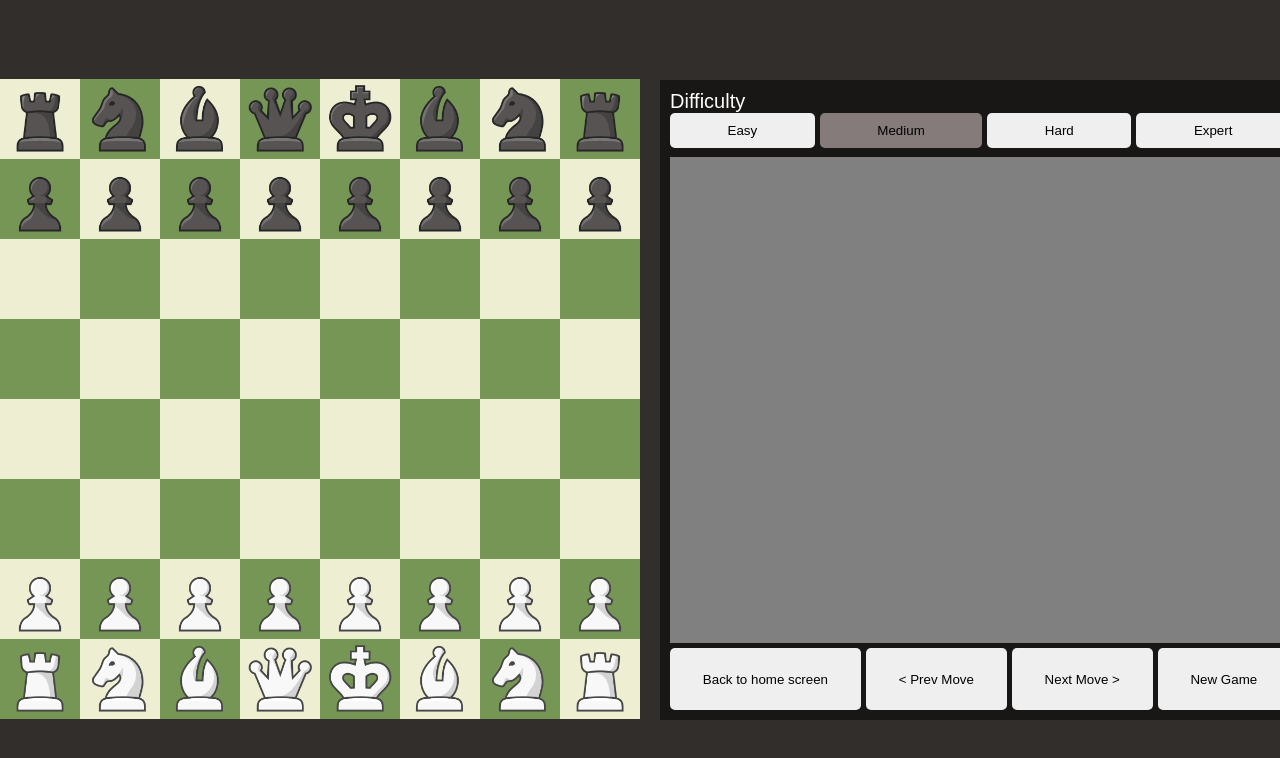
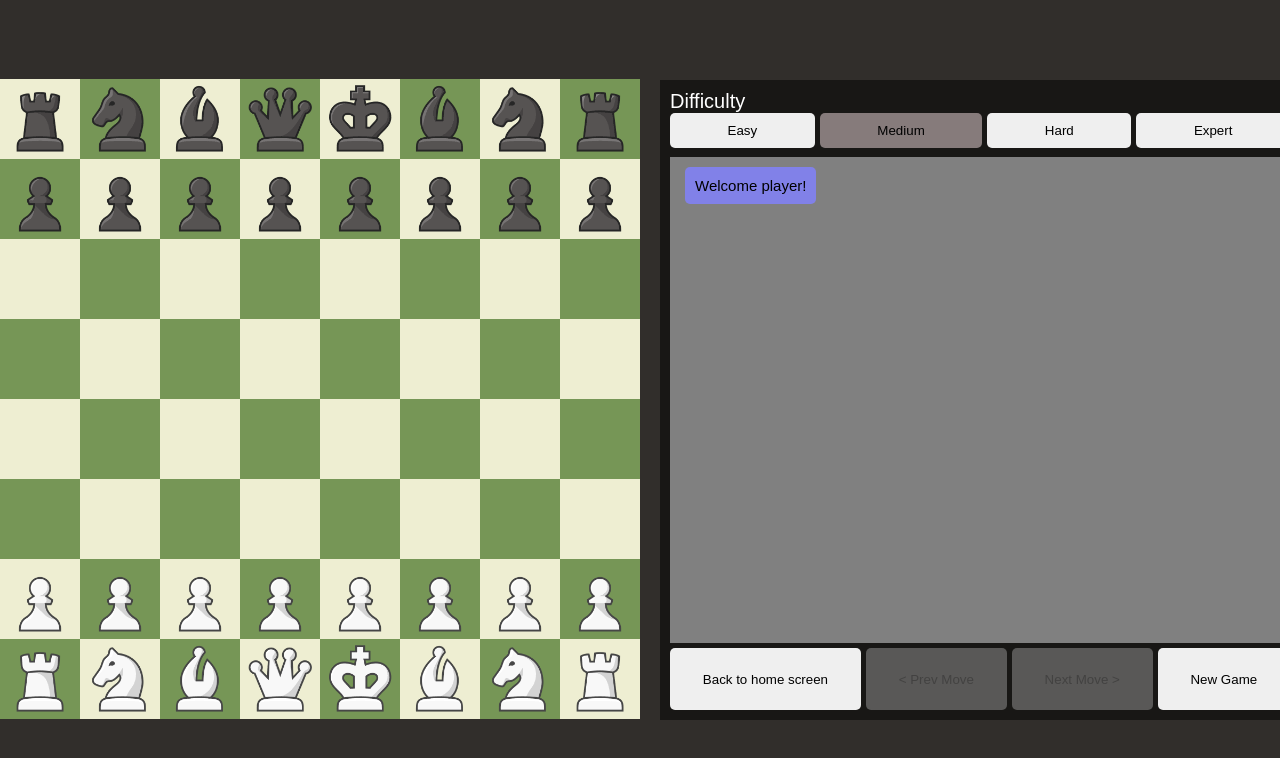
Before and after one commit to DHKH-2019-2013/chs-frontend, a React app: page /bot in a window 1280 px wide. Shown: the top 758 px of the page. Built offline with nearby package versions, Linux system fonts and the light colour scheme; no server answers.

Commit message:
[feat] add logger in bot

```diff
--- a/src/app/component/board/board.component.tsx
+++ b/src/app/component/board/board.component.tsx
@@ -10,6 +10,7 @@ import { sendPlayerMove } from "../../config/socket-client-config/socket-client-
 import { GameMode, INTELIGENCE } from "../../constant/constant";
 import { Chessman } from "../../entities/chessman/chessman";
 import { socket } from "../../service/socket/socket.service";
+import { sendMessageInBotRoom } from "../bot-settings-bar/bot-settings-bar.component";
 import ChessmanComponent from "../chessman/chessman.component";
 import { BoardProps, CastlingResult, ListenUpdateMoveParams, PlayerMoveInfo } from "./board.component.i";
 
@@ -86,6 +87,21 @@ export default function BoardComponent({
     return { isCastling: false };
   }
 
+  function isGameOver(isGameOver: boolean, object: string) {
+    if (isGameOver) {
+      switch (object) {
+        case "you": {
+          console.log("you win");
+          break;
+        }
+        case "bot": {
+          sendMessageInBotRoom("You lose", true);
+          break;
+        }
+      }
+    }
+  }
+
   function getChessmanMove(currentPos: string) {
     return board[currentPos]?.object?.move(board, currentPos);
   }
@@ -130,8 +146,10 @@ export default function BoardComponent({
 
     // trigger board re-render
     forceUpdate();
+    sendMessageInBotRoom(`bot move from ${currentPos} to ${nextPos}`, true);
     toggleDisableMoveCursor(false);
     toggleCheckmate(response.isCheckmate);
+    isGameOver(response.isGameOver, "bot");
   }
 
   async function moveChessmanByPlayer(event: any, currentPos: string) {
@@ -166,6 +184,9 @@ export default function BoardComponent({
 
       // disable player mouse cursor
       toggleDisableMoveCursor(true);
+      toggleCheckmate(result.isCheckmate);
+      sendMessageInBotRoom(`you move from ${currentPos} to ${nextPos}`, false);
+      isGameOver(result.isGameOver, "you");
     } catch (e) {
       // do nothing
     }
--- a/src/app/component/bot-settings-bar/_bot_settings_bar.scss
+++ b/src/app/component/bot-settings-bar/_bot_settings_bar.scss
@@ -37,6 +37,27 @@ div#bot-settings-bar {
 
   #bot-settings-bar-history {
     background-color: gray;
+    overflow-y: scroll;
+    padding: 0px 15px;
+
+    div {
+      &.right {
+        display: flex;
+        justify-content: right;
+      }
+
+      .bubble-message {
+        display: block;
+        background-color: rgb(129, 129, 232);
+        font-size: 1.5rem;
+        padding: 10px;
+        margin: 10px 0px;
+        border-radius: 5px;
+        width: fit-content;
+        max-width: 100%;
+        word-break: break-all;
+      }
+    }
   }
 
   #bot-settings-bar-action {
--- a/src/app/component/bot-settings-bar/bot-settings-bar.component.tsx
+++ b/src/app/component/bot-settings-bar/bot-settings-bar.component.tsx
@@ -1,16 +1,38 @@
 import React, { useEffect } from "react";
 import { Redirect } from "../../service/redirect/redirect.service";
 
+export function sendMessageInBotRoom(message: string, isBotSend: boolean) {
+  message = message.trim();
+  if (message === "") return;
+
+  // create new bubble message
+  const $div = document.createElement("div");
+  const $newBubbleMessage = document.createElement("span");
+  const $bubbleMessageContainer = document.querySelector("#bot-settings-bar-history");
+
+  $newBubbleMessage.classList.add("bubble-message");
+  if (!isBotSend) $div.classList.add("right");
+  $newBubbleMessage.textContent = message;
+  $div.appendChild($newBubbleMessage);
+  $bubbleMessageContainer.appendChild($div);
+
+  // toggle scroll bar
+  const $messageContainer = document.querySelector("#bot-settings-bar-history");
+  $messageContainer.scrollTop = $messageContainer.scrollHeight;
+}
+
 export default function BotSettingsBarComponent() {
   useEffect(() => {
-    const $difficultyButtons = document.querySelectorAll("#difficulty-list button")
-    $difficultyButtons.forEach(elem => {
+    const $difficultyButtons = document.querySelectorAll("#difficulty-list button");
+    $difficultyButtons.forEach((elem) => {
       elem.addEventListener("click", () => {
-        $difficultyButtons.forEach(elem => { elem.classList.remove("difficulty-active") });
-        elem.classList.add("difficulty-active")
-      })
-    })
-  })
+        $difficultyButtons.forEach((elem) => {
+          elem.classList.remove("difficulty-active");
+        });
+        elem.classList.add("difficulty-active");
+      });
+    });
+  });
 
   return (
     <div id="bot-settings-bar">
@@ -23,13 +45,17 @@ export default function BotSettingsBarComponent() {
           <button>Expert</button>
         </div>
       </div>
-      <div id="bot-settings-bar-history"></div>
+      <div id="bot-settings-bar-history">
+        <div>
+          <span className="bubble-message">Welcome player!</span>
+        </div>
+      </div>
       <div id="bot-settings-bar-action">
         <button onClick={Redirect.toHome}>Back to home screen</button>
-        <button>{"<"} Prev Move</button>
-        <button>Next Move {">"}</button>
+        <button disabled>{"<"} Prev Move</button>
+        <button disabled>Next Move {">"}</button>
         <button onClick={Redirect.toBotBoard}>New Game</button>
       </div>
     </div>
-  )
+  );
 }
--- a/src/app/component/player-settings-bar/player-settings-bar.component.tsx
+++ b/src/app/component/player-settings-bar/player-settings-bar.component.tsx
@@ -2,6 +2,21 @@ import React from "react";
 import { Redirect } from "../../service/redirect/redirect.service";
 
 export default function PlayerSettingsBarComponent() {
+  function handleEnterMessage(event: any) {
+    if (event.key === "Enter") sendMessage();
+  }
+
+  function switchTab(tabName: string) {
+    const $tabs = document.querySelectorAll(".player-settings-tab");
+    $tabs.forEach((elem: any) => {
+      elem.style.display = "none";
+    });
+
+    let displayStyle = "block";
+    if (tabName === "player-settings-main") displayStyle = "grid";
+    document.getElementById(tabName).style.display = displayStyle;
+  }
+
   function sendMessage() {
     const $incomingMessage = document.querySelector(
       "#player-settings-main-message-type input[type='text']"
@@ -20,25 +35,6 @@ export default function PlayerSettingsBarComponent() {
     $incomingMessage.value = "";
 
     // toggle scroll bar
-    autoScrollBar();
-  }
-
-  function handleEnterMessage(event: any) {
-    if (event.key === "Enter") sendMessage();
-  }
-
-  function switchTab(tabName: string) {
-    const $tabs = document.querySelectorAll(".player-settings-tab");
-    $tabs.forEach((elem: any) => {
-      elem.style.display = "none";
-    });
-
-    let displayStyle = "block";
-    if (tabName === "player-settings-main") displayStyle = "grid";
-    document.getElementById(tabName).style.display = displayStyle;
-  }
-
-  function autoScrollBar() {
     const $messageContainer = document.getElementById("player-settings-main-message-display");
     $messageContainer.scrollTop = $messageContainer.scrollHeight;
   }
--- a/src/app/style/style.css
+++ b/src/app/style/style.css
@@ -173,6 +173,24 @@ div#bot-settings-bar #bot-settings-bar-difficulty #difficulty-list button.diffic
 }
 div#bot-settings-bar #bot-settings-bar-history {
   background-color: gray;
+  overflow-y: scroll;
+  padding: 0px 15px;
+}
+div#bot-settings-bar #bot-settings-bar-history div.right {
+  display: flex;
+  justify-content: right;
+}
+div#bot-settings-bar #bot-settings-bar-history div .bubble-message {
+  display: block;
+  background-color: rgb(129, 129, 232);
+  font-size: 1.5rem;
+  padding: 10px;
+  margin: 10px 0px;
+  border-radius: 5px;
+  width: -moz-fit-content;
+  width: fit-content;
+  max-width: 100%;
+  word-break: break-all;
 }
 div#bot-settings-bar #bot-settings-bar-action {
   display: grid;
```
Also changed, not shown: 1 other file (tests, documents, lock files or other folders).
